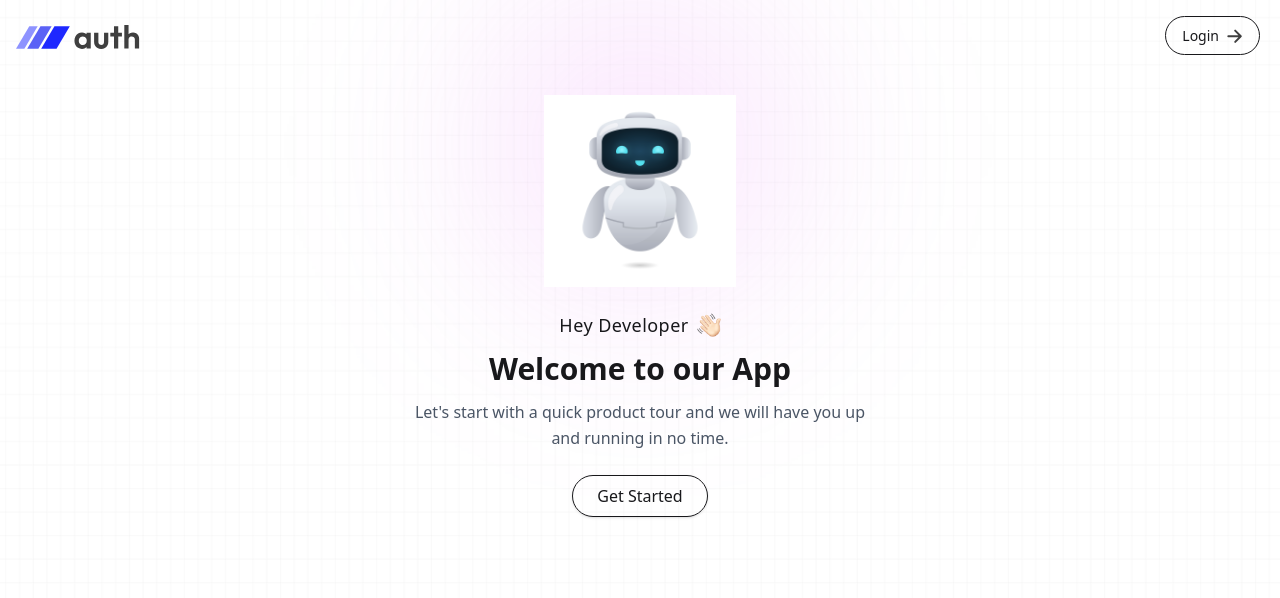
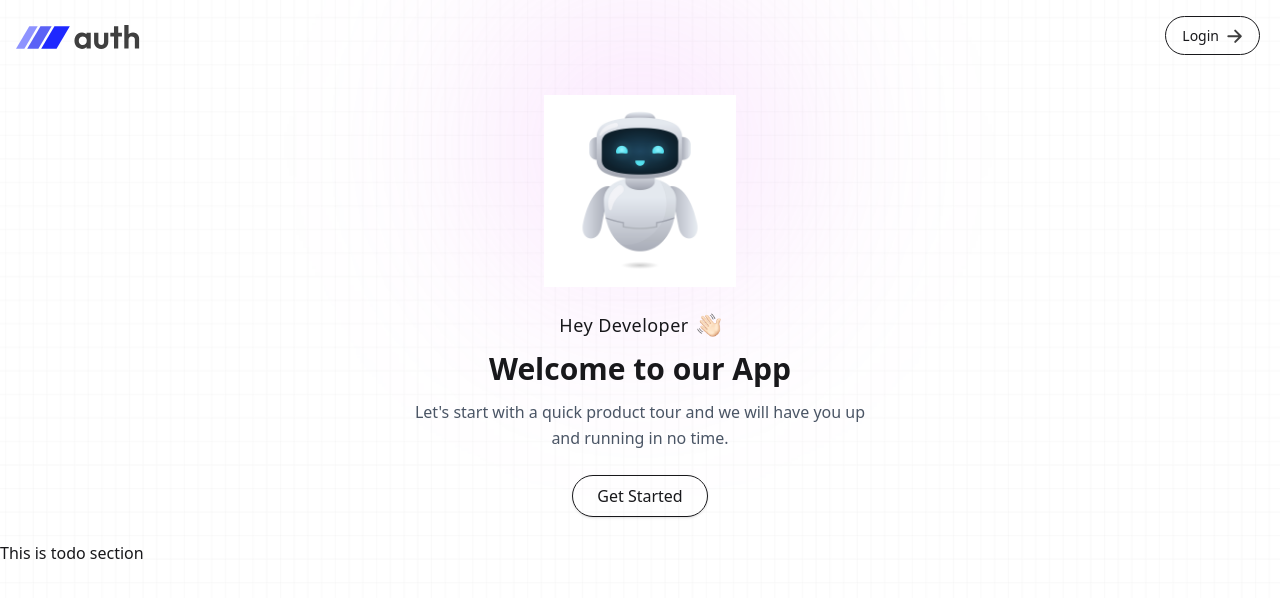
Before and after one commit to MujahidulIslam4541/MERN-Auth, a React (Vite) app in the folder client/: page / in a window 1280 px wide. Shown: the top 598 px of the page. Built offline with nearby package versions, Linux system fonts and the light colour scheme; no server answers.

Commit message:
feat create todo page

```diff
--- a/client/src/pages/EmailVarification.jsx
+++ b/client/src/pages/EmailVarification.jsx
@@ -55,7 +55,6 @@ const EmailVerification = () => {
     }
 
     useEffect(() => {
-
         if (userData?.isAccountVerified) {
             navigate('/');
         }
--- a/client/src/pages/HomePage.jsx
+++ b/client/src/pages/HomePage.jsx
@@ -1,12 +1,17 @@
-import React from 'react'
+import React, { useContext } from 'react'
 import Navbar from '../components/Navbar'
 import Header from '../components/Header'
+import Todo from './todo/todo'
+import { AppContent } from '../context/AppContent'
 
 const HomePage = () => {
+  const { isLoggedIn, userData } = useContext(AppContent)
+  console.log(isLoggedIn, userData.isVerified)
   return (
     <div className="bg-[url('/bg_img.png')] bg-cover bg-center min-h-screen">
       <Navbar />
       <Header />
+      <Todo />
     </div>
 
   )
--- /dev/null
+++ b/client/src/pages/todo/Todo.jsx
@@ -0,0 +1,11 @@
+import React from 'react'
+
+const Todo = () => {
+  return (
+    <div>
+      <h2>This is todo section</h2>
+    </div>
+  )
+}
+
+export default Todo
--- a/client/src/routes/route.jsx
+++ b/client/src/routes/route.jsx
@@ -3,6 +3,7 @@ import HomePage from "../pages/HomePage";
 import LoginPage from "../pages/LoginPage";
 import PasswordReset from "../pages/PasswordReset";
 import EmailVerification from "../pages/EmailVarification";
+import Todo from "../pages/todo/todo";
 
 export const router = createBrowserRouter([
     {
```
